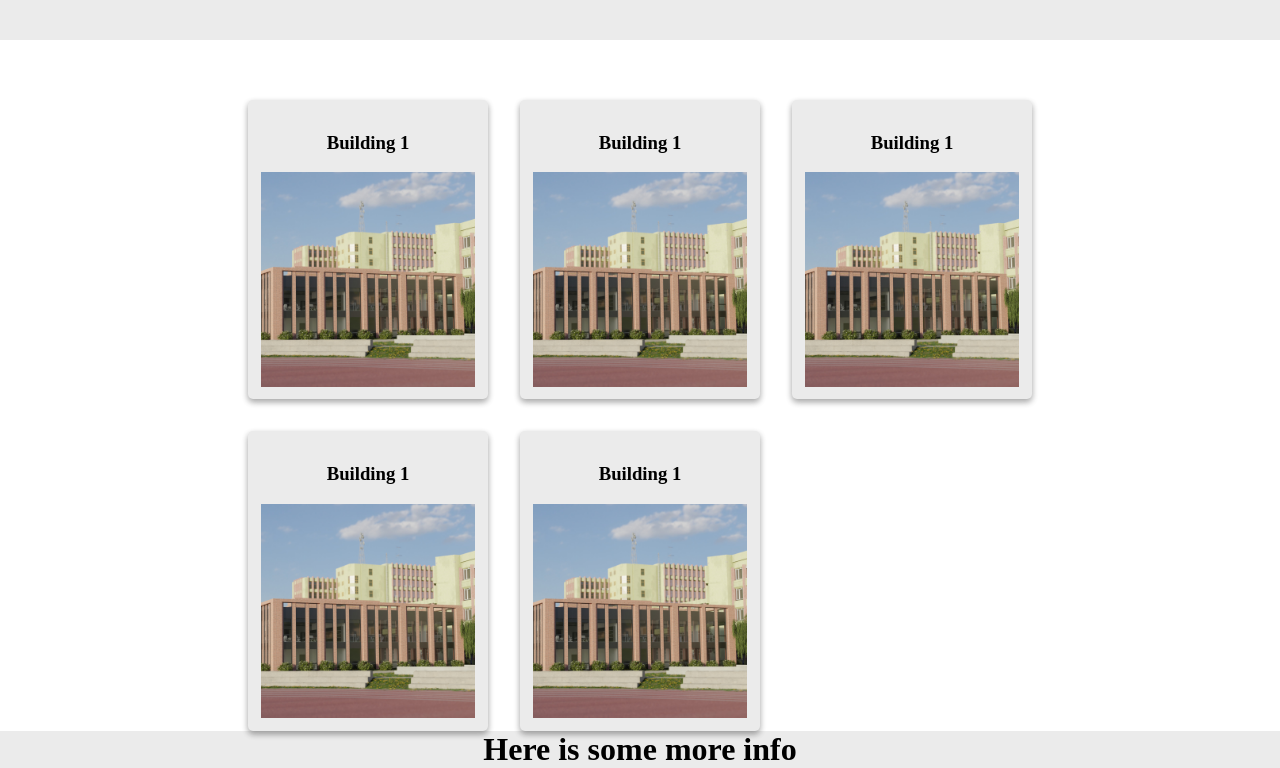
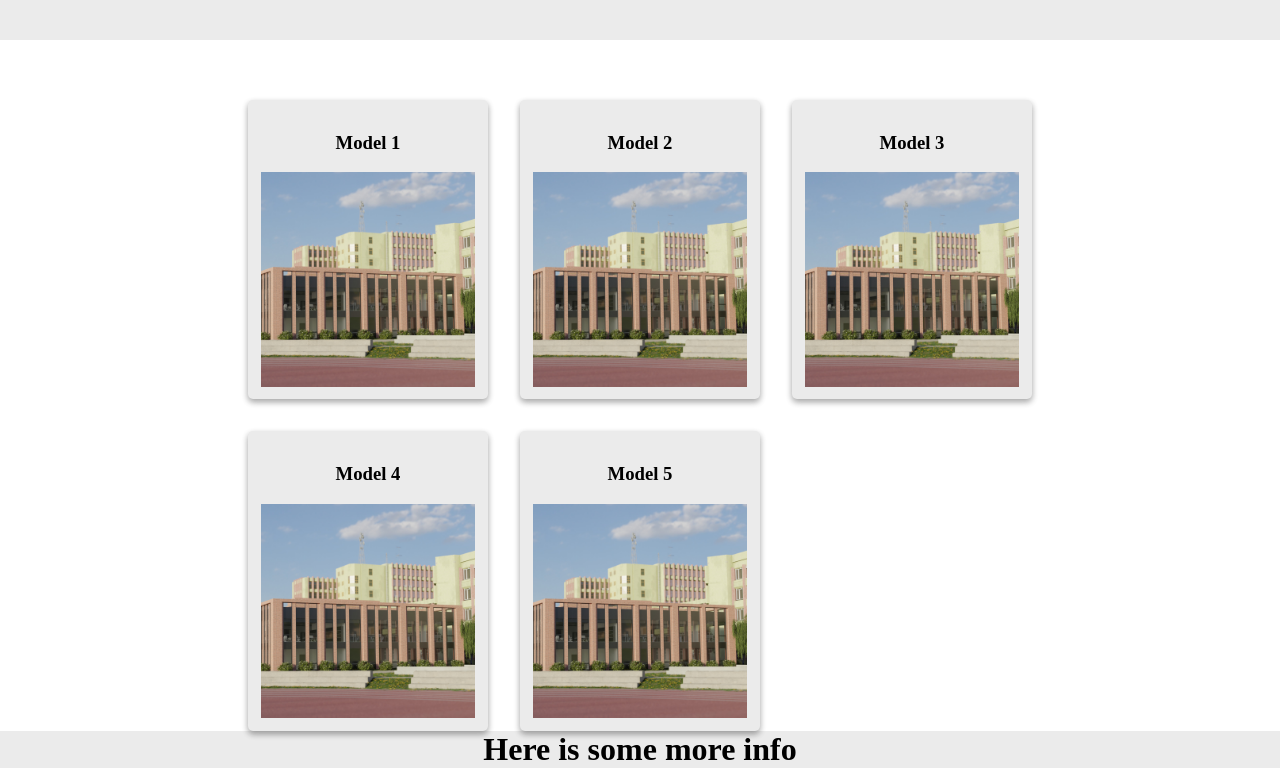
Before and after one commit to KinzyBogdan/IFC.js-Tutorial, a website with bundled scripts: page index.html in a window 1280 px wide. Shown: the part 80-848 px from the top of the page. Built offline with nearby package versions, Linux system fonts and the light colour scheme.

Commit message:
Finished JS exercise. Now we have a database that generates different cards.

```diff
--- a/index.html
+++ b/index.html
@@ -11,42 +11,19 @@
     <header>
       <h1>This is my BIM app</h1>
     </header>
-    <div class="grid-container">
+    <section id="projects-container" class="grid-container">
       <a href="/viewer.html" class="card">
         <article class="card-content" href="/viewer.html">
           <h3>Building 1</h3>
           <img src="/static/Corp D.jpeg" alt="" />
         </article>
       </a>
-      <a href="/viewer.html" class="card">
-        <article class="card-content" href="/viewer.html">
-          <h3>Building 1</h3>
-          <img src="/static/Corp D.jpeg" alt="" />
-        </article>
-      </a>
-      <a href="/viewer.html" class="card">
-        <article class="card-content" href="/viewer.html">
-          <h3>Building 1</h3>
-          <img src="/static/Corp D.jpeg" alt="" />
-        </article>
-      </a>
-      <a href="/viewer.html" class="card">
-        <article class="card-content" href="/viewer.html">
-          <h3>Building 1</h3>
-          <img src="/static/Corp D.jpeg" alt="" />
-        </article>
-      </a>
-      <a href="/viewer.html" class="card">
-        <article class="card-content" href="/viewer.html">
-          <h3>Building 1</h3>
-          <img src="/static/Corp D.jpeg" alt="" />
-        </article>
-      </a>
-    </div>
+    </section>
     <footer>
       <div class="footer-container">
         <h1>Here is some more info</h1>
       </div>
     </footer>
+    <script type="module" src="index.js"></script>
   </body>
 </html>
--- /dev/null
+++ b/index.js
@@ -0,0 +1,25 @@
+import {projects} from "./projects.js";
+
+const projectsContainer = document.getElementById("projects-container");
+const projectCards = Array.from(projectsContainer.children);
+console.log(projectCards);
+
+const templateProjectCard = projectCards[0];
+const cardTitle = templateProjectCard.querySelector('h3');
+console.log(cardTitle.textContent);
+
+const baseUrl = "http://127.0.0.1:5500/viewer.html"
+
+for(let project of projects) {
+    const newCard = templateProjectCard.cloneNode(true);
+    const cardTitle = newCard.querySelector('h3');
+    cardTitle.textContent = project.name;
+    console.log(cardTitle.textContent);
+    const modelUrl = baseUrl + "?id=" + project.id;
+    console.log(modelUrl);
+    newCard.href = modelUrl;
+
+    projectsContainer.appendChild(newCard);
+}
+
+templateProjectCard.remove();
--- /dev/null
+++ b/projects.js
@@ -0,0 +1,27 @@
+export const projects = [
+    {
+        name: "Model 1",
+        id: "1",
+        url: "https://ifcjs.github.io/ifcjs-crash-course/sample-apps/01/"
+    },
+    {
+        name: "Model 2",
+        id: "2",
+        url: "https://ifcjs.github.io/ifcjs-crash-course/sample-apps/02/"
+    },
+    {
+        name: "Model 3",
+        id: "3",
+        url: "https://ifcjs.github.io/ifcjs-crash-course/sample-apps/03/"
+    },
+    {
+        name: "Model 4",
+        id: "4",
+        url: "https://ifcjs.github.io/ifcjs-crash-course/sample-apps/04/"
+    },
+    {
+        name: "Model 5",
+        id: "5",
+        url: "https://ifcjs.github.io/ifcjs-crash-course/sample-apps/05/"
+    }
+]
```
Also changed, not shown: viewer.html (+2 -0 lines), viewer.js (added, +13 -0 lines).
